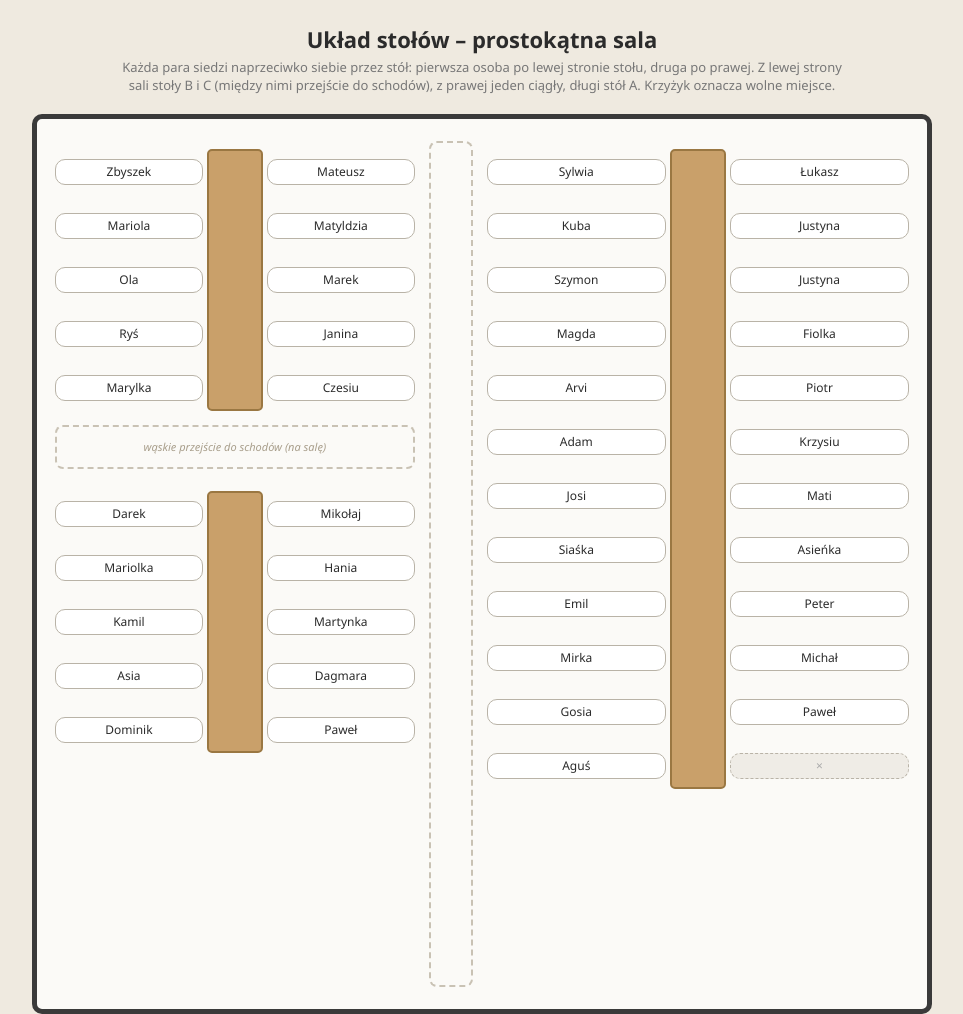
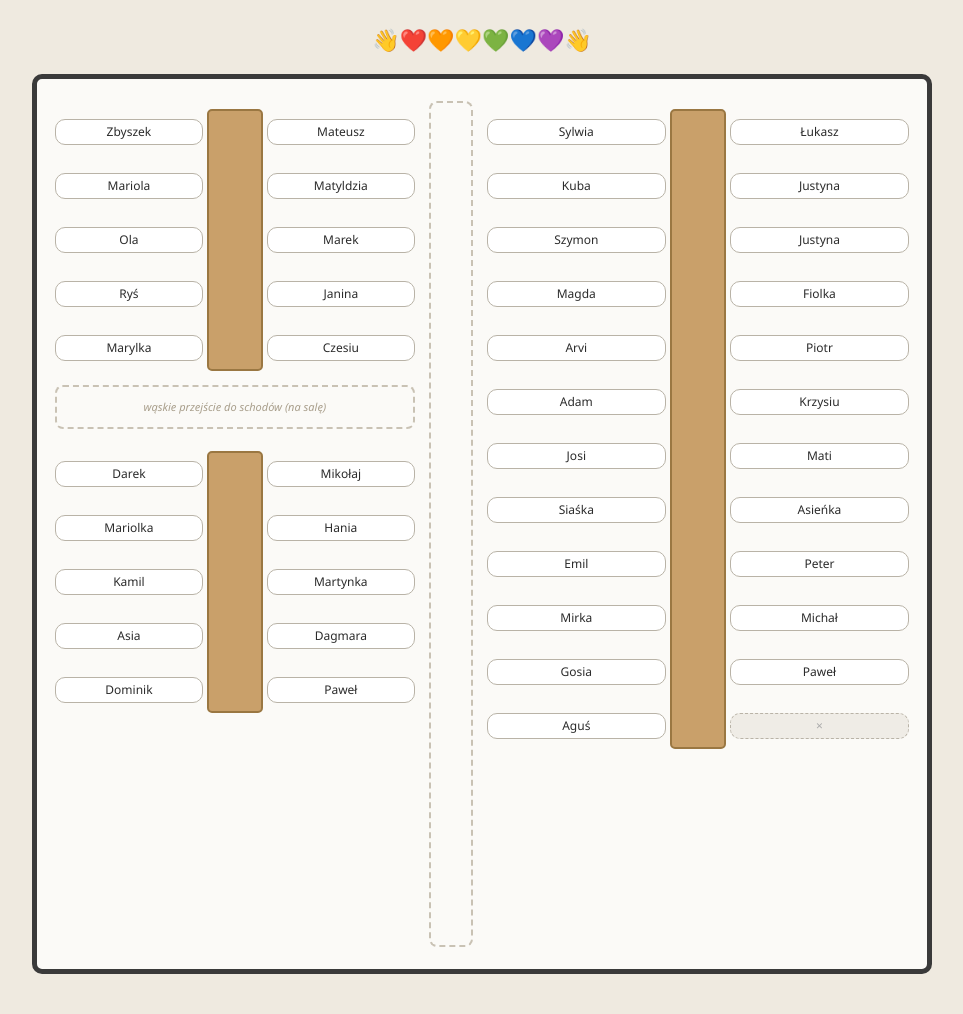
Before and after one commit to p43r/1234, a plain HTML site: page index.html in a window 1280 px wide. Shown: the whole page, without its empty margins (158-1121 px from the left). Drawn offline with Linux system fonts and the light colour scheme.

Commit message:
Update index.html

```diff
--- a/index.html
+++ b/index.html
@@ -2,7 +2,7 @@
 <html lang="pl">
 <head>
 <meta charset="utf-8">
-<title>Plan siedzenia – prostokątna sala</title>
+<title></title>
 <style>
   :root{
     --plank:#c9a06a;
@@ -19,7 +19,6 @@
   h1{text-align:center;font-size:22px;margin:0 0 4px}
   p.note{text-align:center;color:#777;margin:0 0 20px;font-size:13px;max-width:720px;margin-left:auto;margin-right:auto}
 
-  /* sala: wysoki prostokąt — lewa linia | pionowe przejście | stół A */
   .room{
     max-width:900px;
     margin:0 auto;
@@ -37,7 +36,6 @@
     font-size:15px;letter-spacing:.5px;margin-bottom:8px;
   }
 
-  /* ==== stół pionowy: lewa kolumna miejsc | blat | prawa kolumna miejsc ==== */
   .vtable{
     display:flex;
     align-items:stretch;
@@ -91,11 +89,8 @@
 </head>
 <body>
 
-<h1>Układ stołów – prostokątna sala</h1>
+<h1>👋❤️🧡💛💚💙💜👋</h1>
 <p class="note">
-  Każda para siedzi naprzeciwko siebie przez stół: pierwsza osoba po lewej stronie stołu,
-  druga po prawej. Z lewej strony sali stoły B i C (między nimi przejście do schodów),
-  z prawej jeden ciągły, długi stół A. Krzyżyk oznacza wolne miejsce.
 </p>
 
 <div class="room">
```
